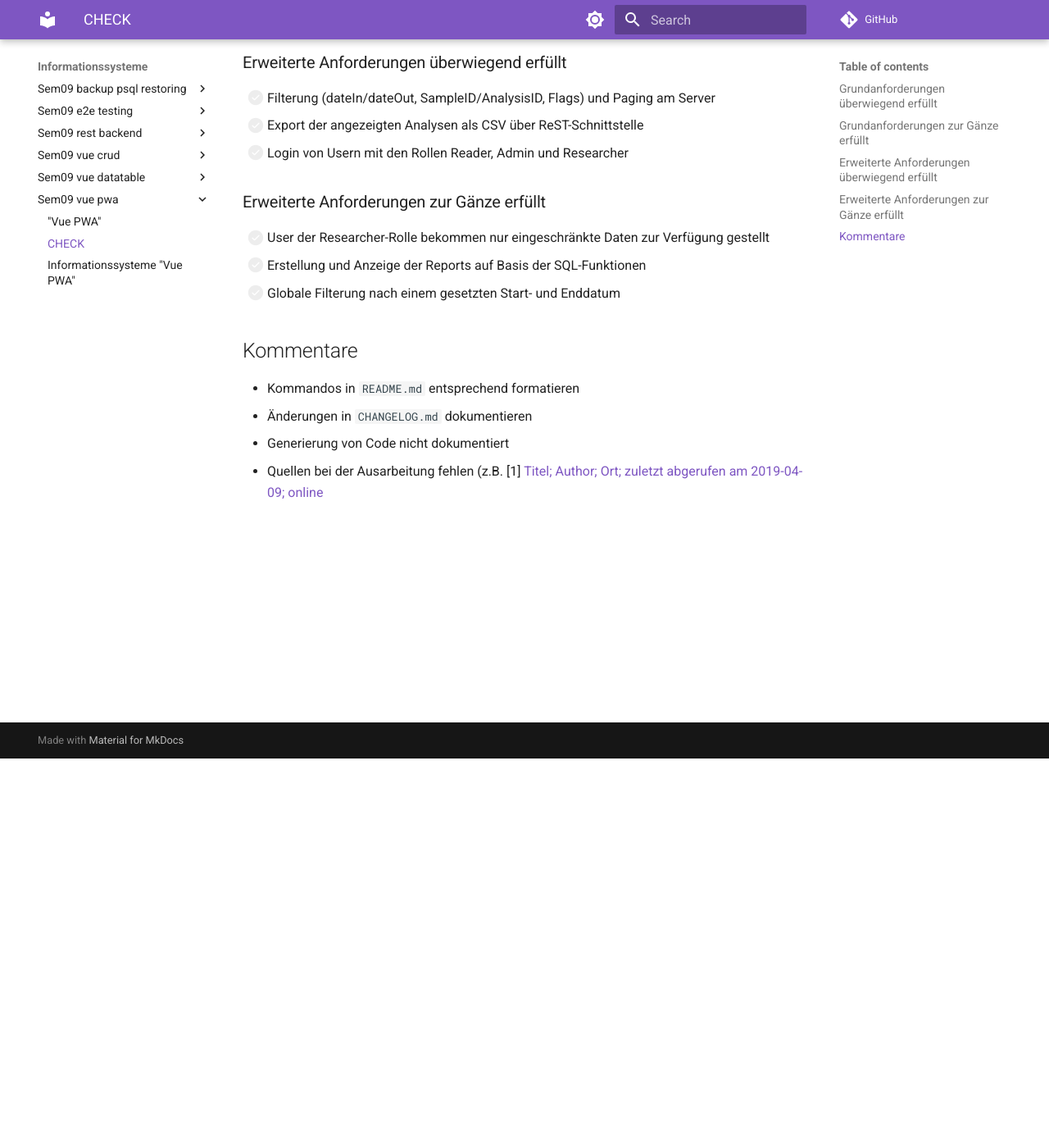
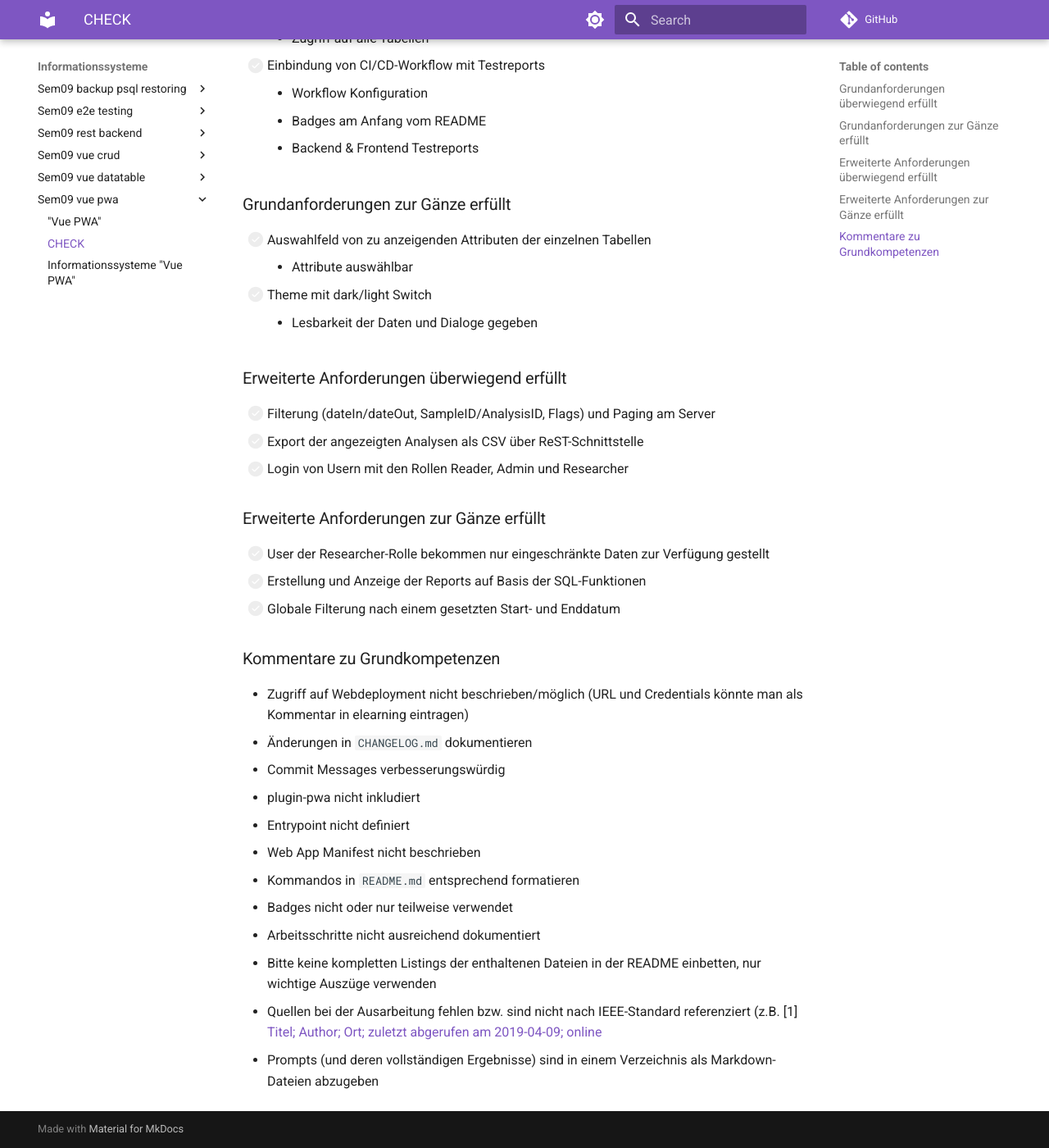
Before and after one commit to TGM-HIT/insy-exercises, an MkDocs documentation site: the page built from docs/informationssysteme_/sem09_vue_pwa/CHECK.md, in a window 1280 px wide and 1400 px high, scrolled down 475 px. Shown: the whole window at 82% size. Built offline with MkDocs 1.6.1 and Material for MkDocs 9.7.7, drawn with Linux system fonts in a browser that asks for light colours; comment, search, counter and statistics services are not loaded; some of the changed text lies outside the part shown.

Commit message:
first init of Comments for Task submission

```diff
--- a/docs/informationssysteme_/sem09_vue_pwa/CHECK.md
+++ b/docs/informationssysteme_/sem09_vue_pwa/CHECK.md
@@ -1,12 +1,24 @@
+Repository-Name: []()
 
 ### Grundanforderungen überwiegend erfüllt
 - [ ] PWA Konfiguration
+    * Entry Point Definition
+    * Manifest vollständig
+    * Service Worker
 - [ ] Cloud-Deployment
+    * nicht ersichtlich
+    * Logindaten
+    * Zugriff auf alle Tabellen
 - [ ] Einbindung von CI/CD-Workflow mit Testreports
+    * Workflow Konfiguration
+    * Badges am Anfang vom README
+    * Backend & Frontend Testreports
 
 ### Grundanforderungen zur Gänze erfüllt
 - [ ] Auswahlfeld von zu anzeigenden Attributen der einzelnen Tabellen
+    * Attribute auswählbar
 - [ ] Theme mit dark/light Switch
+    * Lesbarkeit der Daten und Dialoge gegeben
 
 ### Erweiterte Anforderungen überwiegend erfüllt
 - [ ] Filterung (dateIn/dateOut, SampleID/AnalysisID, Flags) und Paging am Server
@@ -18,8 +30,17 @@
 - [ ] Erstellung und Anzeige der Reports auf Basis der SQL-Funktionen
 - [ ] Globale Filterung nach einem gesetzten Start- und Enddatum
 
-## Kommentare
+
+### Kommentare zu Grundkompetenzen
+* Zugriff auf Webdeployment nicht beschrieben/möglich (URL und Credentials könnte man als Kommentar in elearning eintragen)
+* Änderungen in `CHANGELOG.md` dokumentieren
+* Commit Messages verbesserungswürdig
+* plugin-pwa nicht inkludiert
+* Entrypoint nicht definiert
+* Web App Manifest nicht beschrieben
 * Kommandos in `README.md` entsprechend formatieren
-* Änderungen in `CHANGELOG.md` dokumentieren
-* Generierung von Code nicht dokumentiert
-* Quellen bei der Ausarbeitung fehlen (z.B. [1] [Titel; Author; Ort; zuletzt abgerufen am 2019-04-09; online](http://link)
+* Badges nicht oder nur teilweise verwendet
+* Arbeitsschritte nicht ausreichend dokumentiert
+* Bitte keine kompletten Listings der enthaltenen Dateien in der README einbetten, nur wichtige Auszüge verwenden
+* Quellen bei der Ausarbeitung fehlen bzw. sind nicht nach IEEE-Standard referenziert (z.B. [1] [Titel; Author; Ort; zuletzt abgerufen am 2019-04-09; online](http://link)
+* Prompts (und deren vollständigen Ergebnisse) sind in einem Verzeichnis als Markdown-Dateien abzugeben
```
